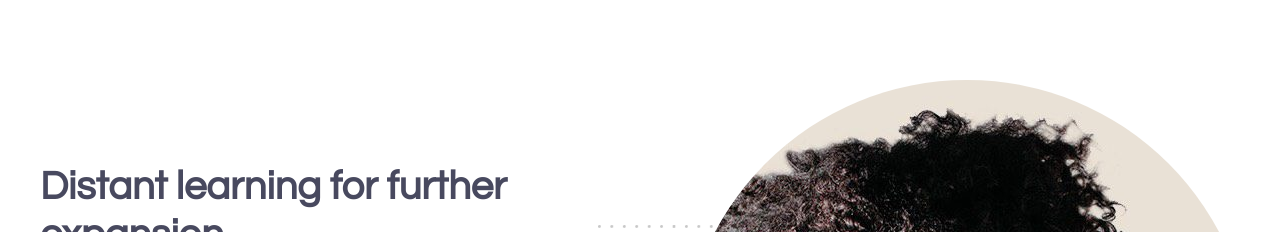
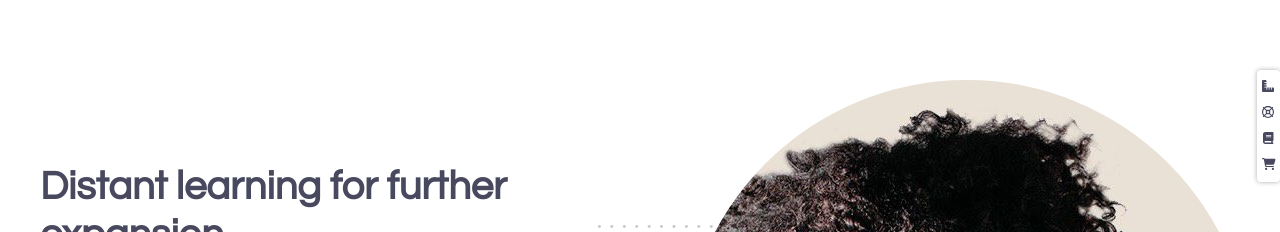
Before and after one commit to giuseppesciacca/proj-html-vuejs, a Vue app: page / in a window 1280 px wide. Shown: the part 130-362 px from the top of the page. Built offline with nearby package versions, Linux system fonts and the light colour scheme.

Commit message:
[add] sideNav component

```diff
--- a/src/components/PageFooter.vue
+++ b/src/components/PageFooter.vue
@@ -63,13 +63,11 @@ footer {
 
     h5 {
         color: $cod_gray;
-        font-weight: 600;
     }
 
     a,
     p {
         color: $edward;
-        font-weight: 600;
     }
 
     .credits {
--- a/src/components/PageMain.vue
+++ b/src/components/PageMain.vue
@@ -1,5 +1,6 @@
 <script>
 import JumbotronVue from './JumbotronVue.vue';
+import SideNav from './SideNav.vue';
 import FeaturedCourses from './FeaturedCourses.vue';
 import AccessTutoring from './AccessTutoring.vue';
 import EnjoyCompanionship from './EnjoyCompanionship.vue';
@@ -12,6 +13,7 @@ export default {
     name: 'PageMain',
     components: {
         JumbotronVue,
+        SideNav,
         FeaturedCourses,
         AccessTutoring,
         EnjoyCompanionship,
@@ -25,6 +27,7 @@ export default {
 
 <template>
     <main>
+        <SideNav />
         <JumbotronVue />
         <FeaturedCourses />
         <AccessTutoring />
--- /dev/null
+++ b/src/components/SideNav.vue
@@ -0,0 +1,35 @@
+<script>
+export default {
+    name: 'SideNav'
+}
+</script>
+
+<template>
+    <div id="side_nav" class="d-flex flex-column justify-content-between align-items-center p-1">
+        <button class="btn p-0"> <font-awesome-icon :icon="['fas', 'ruler-combined']" size="xs" /></button>
+
+        <button class="btn p-0"><font-awesome-icon :icon="['far', 'life-ring']" size="xs" /></button>
+
+        <button class="btn p-0"><font-awesome-icon :icon="['fas', 'book']" size="xs" /></button>
+
+        <button class="btn p-0"><font-awesome-icon :icon="['fas', 'cart-shopping']" size="xs" /></button>
+    </div>
+</template>
+
+<style lang="scss" scoped>
+@use '../assets/scss/partials/variables.scss' as *;
+
+#side_nav {
+    background-color: $white;
+    position: fixed;
+    top: calc(100vh / 4);
+    right: 0;
+    z-index: 100;
+    box-shadow: 0px 0px 5px 0px $shady_lady;
+    border-radius: 0.25rem;
+
+    button {
+        color: $gun_powder;
+    }
+}
+</style>
```
